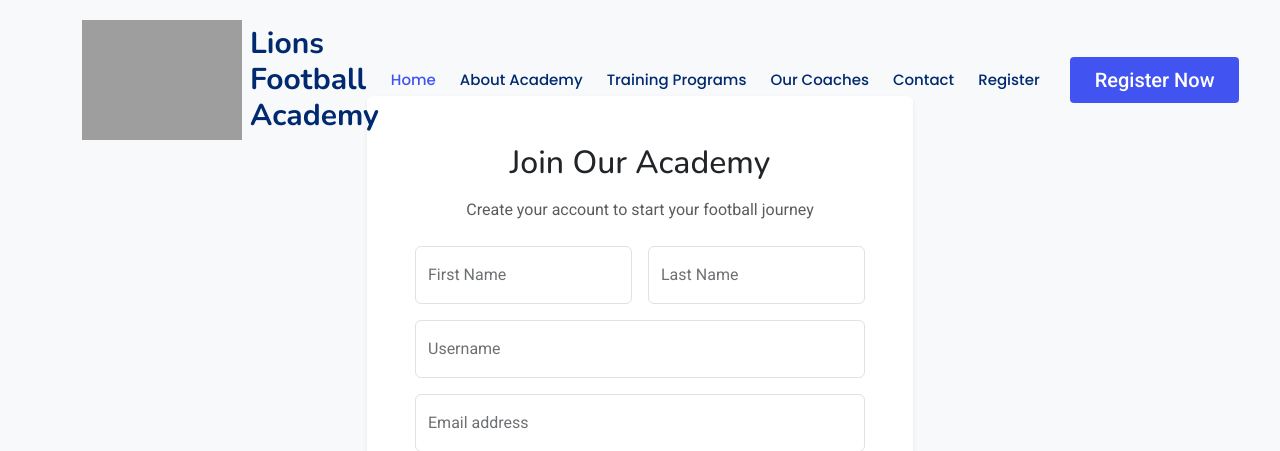
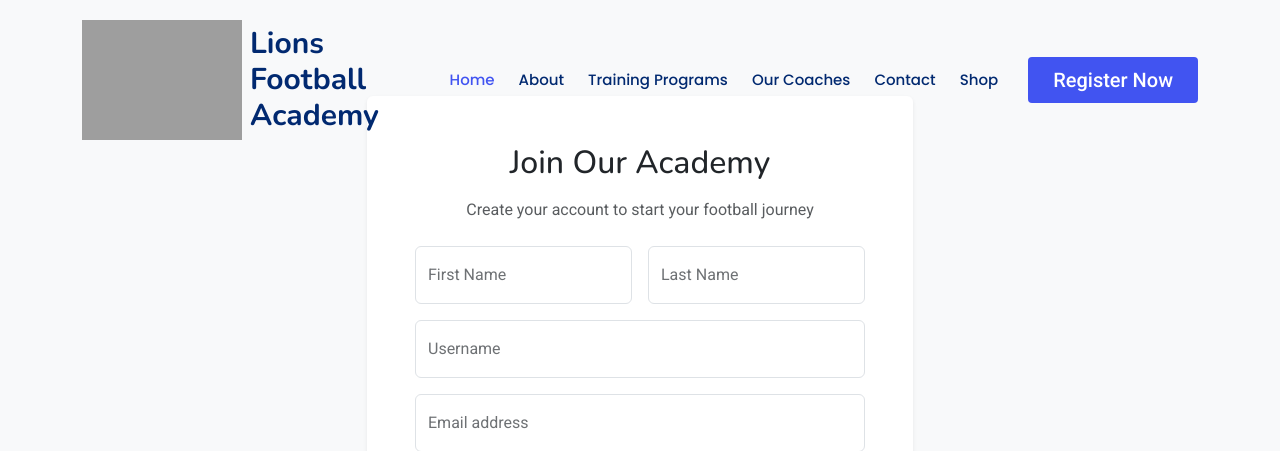
Before and after one commit to christopherece/football_prj, a Django app: page /accounts/register/ in a window 1280 px wide. Shown: the top 451 px of the page. Run offline with Django 5.2, Linux system fonts and the light colour scheme; some libraries are stand-ins or nearby versions; grey boxes are pictures that could not be loaded.

Commit message:
Added Shop

```diff
--- a/templates/partials/_header.html
+++ b/templates/partials/_header.html
@@ -12,11 +12,12 @@
       <nav id="navmenu" class="navmenu">
         <ul>
           <li><a href="#hero" class="active">Home</a></li>
-          <li><a href="#about">About Academy</a></li>
+          <li><a href="#about">About</a></li>
           <li><a href="#programs">Training Programs</a></li>
           <li><a href="#team">Our Coaches</a></li>
           <li><a href="#contact">Contact</a></li>
-          <li><a href="{% url 'accounts:register' %}">Register</a></li>
+          <li><a href="https://www.soccerunited.co.nz/?keyword_k=soccer+united&gad_source=1&gad_campaignid=20709391603&gbraid=0AAAAAoROBBkVOxSgcZ6HOOoWNdWIqjC9Q&gclid=Cj0KCQjw-ZHEBhCxARIsAGGN96LbLstudP9GrrA3-JvdNBKUdpjVVPDldWKZXVowEuC6-60wI-VRXcQaAmnaEALw_wcB&fbclid=IwY2xjawLyurhleHRuA2FlbQIxMABicmlkETE4c0g4TWRCMTRaSDJ5SEhUAR6lKisQGd_3JNJ2isVZE_iEEXa9SKWC-F3pdRYgV_FpFCsl_ybnj1Jx4NeRbw_aem_av2Xop5ynA3XWAigsTLquw" target="_blank">Shop</a></li>
+          <!-- <li><a href="{% url 'accounts:register' %}">Register</a></li> -->
           <!-- <li class="dropdown"><a href="#"><span>Dropdown</span> <i class="bi bi-chevron-down toggle-dropdown"></i></a>
             <ul>
               <li><a href="#">Dropdown 1</a></li>
```
